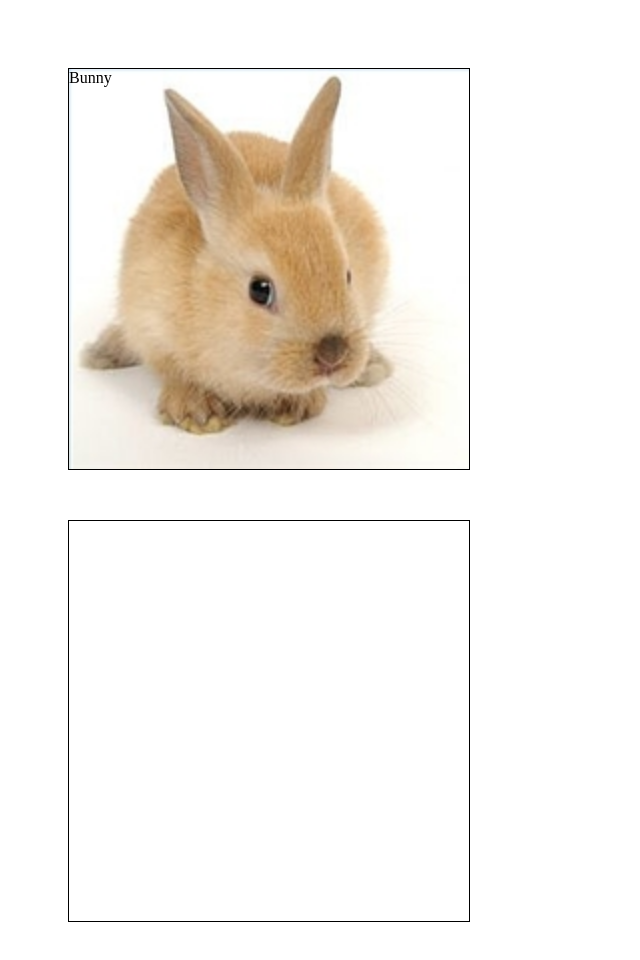
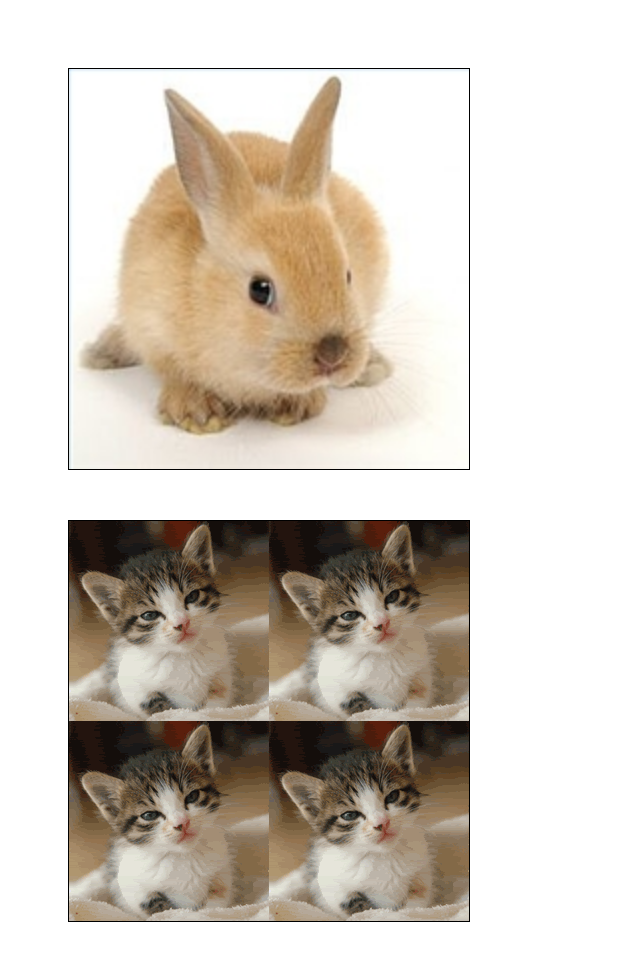
Before and after one commit to Personal-Code-Practice/Background-Images, a plain HTML site: page index.html in a window 1280 px wide. Shown: the whole page, without its empty margins (0-640 px from the left). Drawn offline with Linux system fonts and the light colour scheme.

Commit message:
added in background repeat

```diff
--- a/index.html
+++ b/index.html
@@ -6,7 +6,7 @@
 </head>
 <body>
   <main>
-    <div class="animal">Bunny</div>
+    <div class="animal"></div>
     <div class="animals"></div>
   </main>
 </body>
--- a/main.css
+++ b/main.css
@@ -15,4 +15,6 @@ main {
   border: 1px solid black;
   width: 400px;
   height: 400px;
+  background-image: url("kitten.gif");
+  background-repeat: repeat-x repeat-y;
 }
```
Also changed, not shown: kitten.gif (added).
